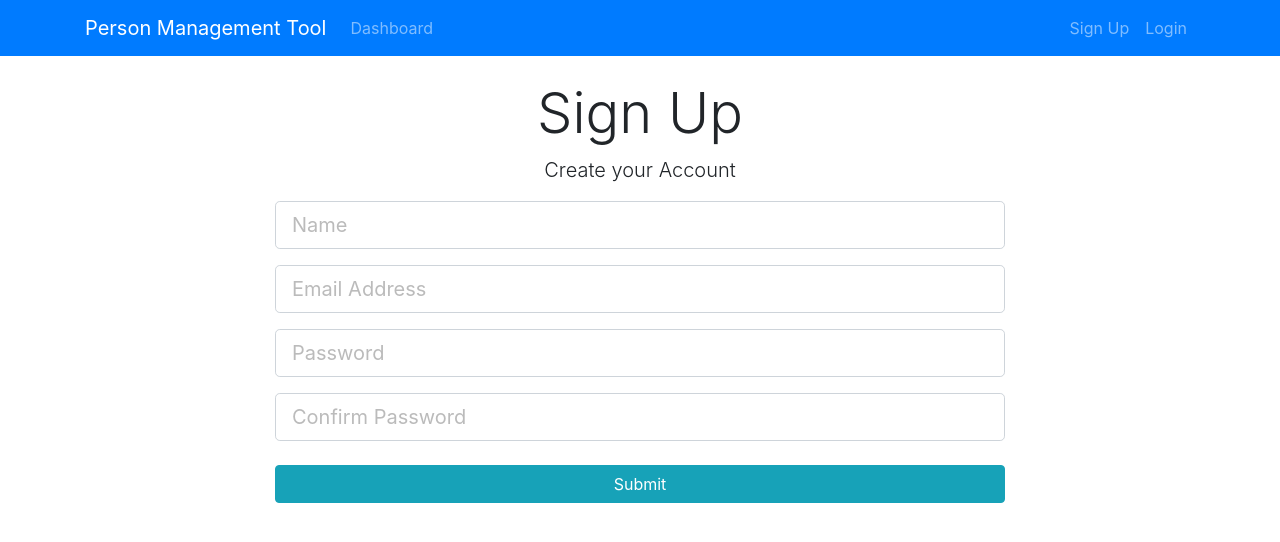
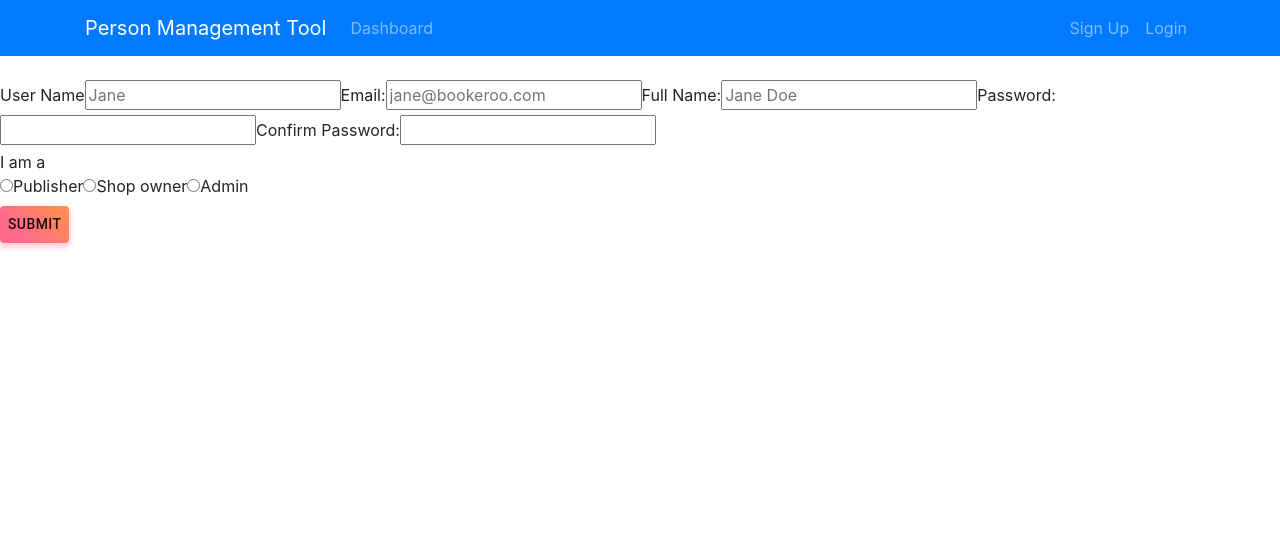
Before and after one commit to khoint1998/Bookeroo, a React (Create React App) app in the folder FrontEnd/myfirstapp/: page /register in a window 1280 px wide. Shown: the top 542 px of the page. Built offline with nearby package versions, Linux system fonts and the light colour scheme.

Commit message:
new/be-login-signup: Sample for Frontend: Changed the form and used Formik, applied with custom styling in Register.css

```diff
--- a/FrontEnd/myfirstapp/src/components/UserManagement/Register/Register.css
+++ b/FrontEnd/myfirstapp/src/components/UserManagement/Register/Register.css
@@ -0,0 +1,9 @@
+.submitBtn {
+    background: linear-gradient(45deg, #FE6B8B 30%, #FF8E53 90%);
+    border-radius: 3;
+    border: 0;
+    color: red;
+    height: 48;
+    padding: 0 30px;
+    box-shadow: 0 3px 5px 2px rgba(255, 105, 135, .3)
+}
--- a/FrontEnd/myfirstapp/src/components/UserManagement/Register/Register.js
+++ b/FrontEnd/myfirstapp/src/components/UserManagement/Register/Register.js
@@ -3,102 +3,99 @@ import { createNewUser } from "../../../actions/securityActions";
 import PropTypes from "prop-types";
 import { connect } from "react-redux";
 import classnames from "classnames";
+import { Formik, Field, Form } from 'formik';
+import Button from '@material-ui/core/Button';
+import './Register.css';
 
-class Register extends Component {
-    constructor(){
-        super();
+const Register = () => {
 
-    this.state = {
-      username: "",
-      fullName: "",
-      password: "",
-      confirmPassword: "",
-      errors: {}
+  // Error Checking
+  // const[error, setError] = null;
+  // componentWillReceiveProps(nextProps){
+  //     if (nextProps.errors){
+  //         this.setState ({
+  //             errors: nextProps.errors
+  //         });
+
+  //     }
+  // }
+
+  const onSubmit = (values) => {
+    const newUser = {
+      username: values.username,
+      email: values.email,
+      fullName: values.fullName,
+      password: values.password,
+      confirmPassword: values.confirmPassword,
+      role: values.role
     };
-    this.onChange = this.onChange.bind(this);
-    this.onSubmit = this.onSubmit.bind(this);
-  }
-
-  componentWillReceiveProps(nextProps){
-      if (nextProps.errors){
-          this.setState ({
-              errors: nextProps.errors
-          });
-
-      }
-  }
-
-  onSubmit(e) {
-    e.preventDefault();
-    const newUser = {
-      username: this.state.username,
-      fullName: this.state.fullName,
-      password: this.state.password,
-      confirmPassword: this.state.confirmPassword
-    };
-
+    alert("sub " + JSON.stringify(newUser, null, 2));
     this.props.createNewUser(newUser, this.props.history);
   }
 
-  onChange(e) {
+  const onChange = (e) => {
     this.setState({ [e.target.name]: e.target.value });
+  }
+
+  return (
+    <Formik
+    initialValues={{
+      username: '',
+      email: '',
+      fullName: '',
+      password: '',
+      confirmPassword: '',
+      role: ''
+    }}
+    onSubmit = {
+      async (values) => {
+        // await new Promise((r) => setTimeout(r, 500));
+
+        onSubmit(values);
+      }
     }
-  render() {
-      const { errors } = this.state;
-    return (
-      <div className="register">
-        <div className="container">
-          <div className="row">
-            <div className="col-md-8 m-auto">
-              <h1 className="display-4 text-center">Sign Up</h1>
-              <p className="lead text-center">Create your Account</p>
-              <form action="create-profile.html">
-                <div className="form-group">
-                  <input
-                    type="text"
-                    className= {classnames("form-control form-control-lg", {
-                        "is-invalid": errors.name
-                    }) }
-                    placeholder="Name"
-                    name="name"
-                    value= {this.state.name}
-                    required
-                  />
-                  {errors.name && (
-                      <div className= "invalid-feedback">{errors.name}</div>
-                  )}
-                </div>
-                <div className="form-group">
-                  <input
-                    type="email"
-                    className="form-control form-control-lg"
-                    placeholder="Email Address"
-                    name="email"
-                  />
-                </div>
-                <div className="form-group">
-                  <input
-                    type="password"
-                    className="form-control form-control-lg"
-                    placeholder="Password"
-                    name="password"
-                  />
-                </div>
-                <div className="form-group">
-                  <input
-                    type="password"
-                    className="form-control form-control-lg"
-                    placeholder="Confirm Password"
-                    name="password2"
-                  />
-                </div>
-                <input type="submit" className="btn btn-info btn-block mt-4" />
-              </form>
-            </div>
-          </div>
-        </div>
+    >
+    <Form>
+      <label>User Name</label>
+      <Field id="username" name="username" placeholder="Jane" />
+
+      <label>Email:</label>
+      <Field
+        id="email"
+        name="email"
+        placeholder="jane@bookeroo.com"
+        type="email"
+      />
+
+      <label>Full Name:</label>
+      <Field id="fullName" name="fullName" placeholder="Jane Doe" />
+
+      <label>Password:</label>
+      <Field id="password" name="password" />
+
+      <label>Confirm Password:</label>
+      <Field id="confirmPassword" name="confirmPassword" />
+
+      <div id="my-radio-group">I am a</div>
+      <div role="group" aria-labelledby="my-radio-group">
+        <label>
+          <Field type="radio" name="role" value="P" />
+          Publisher
+        </label>
+        <label>
+          <Field type="radio" name="role" value="SO" />
+          Shop owner
+        </label>
+        <label>
+          <Field type="radio" name="role" value="A" />
+          Admin
+        </label>
       </div>
-    );
-  }
+
+      <Button className="submitBtn" type="submit">Submit</Button>
+
+    </Form>
+  </Formik>
+  );
 }
 export default Register;
```
